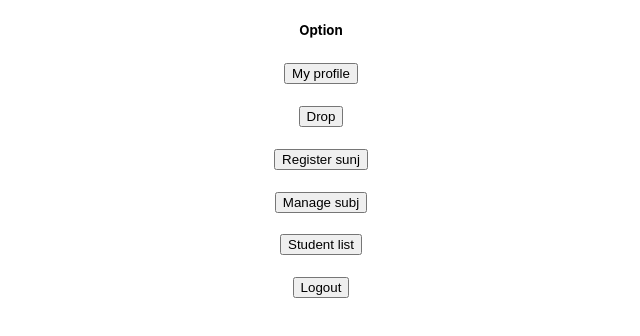
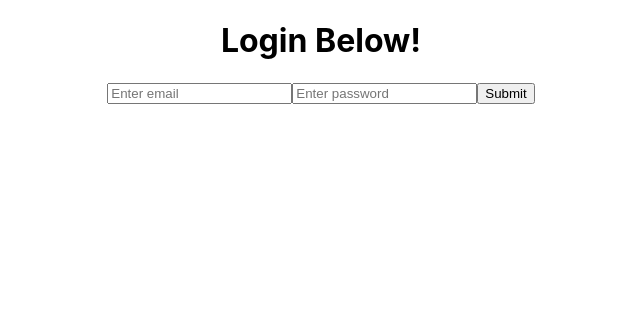
Before and after one commit to NestZ/CpeLabProj, a React (Create React App) app: page / in a window 1280 px wide. Before the commit this address led to /mainmenu. Shown: the top 336 px of the page, without its empty margins (319-959 px from the left). Built offline with nearby package versions, Linux system fonts and the light colour scheme.

Commit message:
add logout

```diff
--- a/src/App.js
+++ b/src/App.js
@@ -24,13 +24,20 @@ class App extends Component {
       //this.callAPI();
   }
 
+  requireAuth = (nextState, replaceState) => {
+    if (!localStorage.getItem('token')){
+      console.log('kuy');
+      replaceState({ nextPathname: nextState.location.pathname }, '/');
+    }
+  }
+
   render(){
     return (
     <Router>
       <div className="App">
         <Route exact path="/" component={Login} />
         <Route path="/me" component={Profile} />
-        <Route path="/mainmenu" component={MainMenu} />
+        <Route path="/mainmenu" component={MainMenu} onEnter={this.requireAuth} />
         <Route path="/Studentlist" component={Studentlist} />
         <Route path="/Testtable" component={Testtable}/>
         <Route path="/Course" component={Course}/>
--- a/src/components/Login.js
+++ b/src/components/Login.js
@@ -1,15 +1,13 @@
 import React , { Component } from 'react';
 import { Redirect } from 'react-router-dom';
+import MainMenu from './Main_menu';
 
 export default class Login extends Component{
     constructor(props) {
         super(props)
         this.state = {
-          form : {
-            email : '',
-            password: ''
-          },
-          isAuth : false
+          email : '',
+          password: ''
         };
     }
 
@@ -34,7 +32,6 @@ export default class Login extends Component{
                 this.props.history.push('/mainmenu');
                 const token = await res.json().then(token => token.token);
                 localStorage.setItem('token', token);
-                this.setState({isAuth : true});
             }
             else{
                 const error = new Error(res.error);
@@ -48,7 +45,7 @@ export default class Login extends Component{
     }
 
     render() {
-      if(!this.state.isAuth)return (<Redirect to='/mainmenu'></Redirect>);
+      // if(localStorage.getItem('token'))return <MainMenu />;
       return (
         <form onSubmit={this.login}>
           <h1>Login Below!</h1>
--- a/src/components/Main_menu.js
+++ b/src/components/Main_menu.js
@@ -1,22 +1,20 @@
 import React, { Component } from 'react'
-import { Link } from 'react-router-dom';
+import { Link, Redirect } from 'react-router-dom';
 
 export default class MainMenu extends Component {
+
   logout = (event) => {
     event.preventDefault();
     fetch('/logout', {
       method : 'POST',
-      body : JSON.stringify(this.state),
       headers : {
-        'Content-Type' : 'application/json'
+        'Authorization' : 'Bearer ' + localStorage.getItem('token')
       }
     })
-    .then(async res => {
-        if(res.status === 200) {
-            this.props.history.push('/mainmenu');
-            const token = await res.json().then(token => token.token);
-            localStorage.setItem('token', token);
-            this.setState({isAuth : true});
+    .then(res => {
+        if(res.status === 201) {
+          localStorage.clear();
+          this.props.history.push('/');
         }
         else{
             const error = new Error(res.error);
@@ -25,11 +23,12 @@ export default class MainMenu extends Component {
     })
     .catch(err => {
         console.error(err);
-        alert('Error logging in please try again');
+        alert('Error logging out please try again');
     });
   }
 
   render(){
+    // if(!localStorage.getItem('token'))return (<Redirect to='/'></Redirect>);
     return (
     <div className="container mt-5">
       <h5 className="card-title">Option</h5>
```
